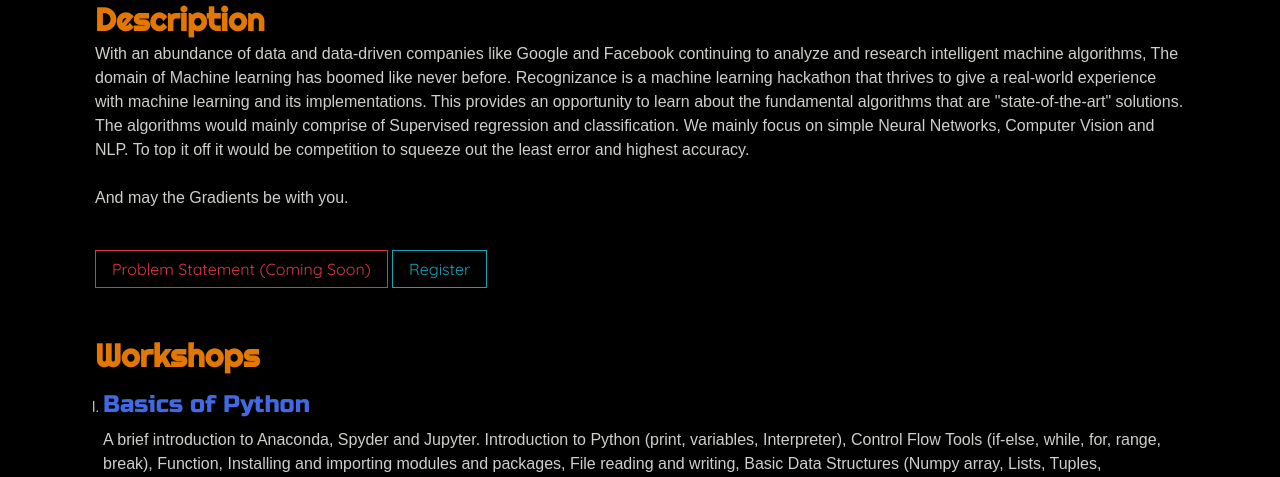
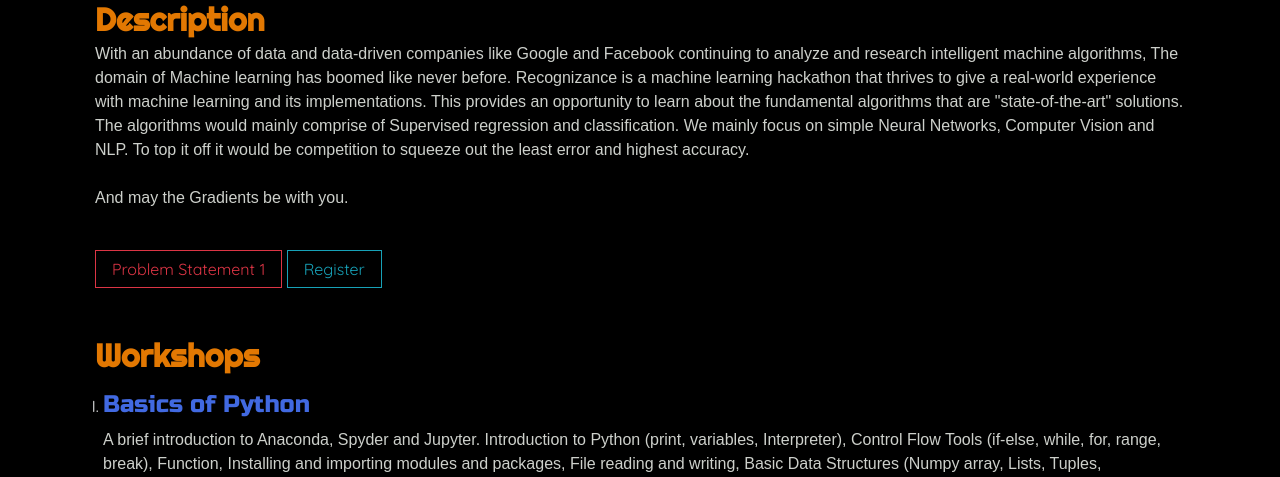
Before and after one commit to Prastuti-IIT-BHU/prastuti, a Django app: template templates/events/recognizance.html in a window 1280 px wide. Shown: the part 628-1105 px from the top of the page. Run offline with Django 3.2, Linux system fonts and the light colour scheme; the template is opened without the code that fills it, so the values that code supplies are empty; some libraries are stand-ins or nearby versions; some web fonts are replaced.

Commit message:
Update recognizance.html

```diff
--- a/templates/events/recognizance.html
+++ b/templates/events/recognizance.html
@@ -33,7 +33,7 @@
                 and NLP. To top it off it would be competition to squeeze out the least error
                 and highest accuracy.<br><br>And may the Gradients be with you.</p>
           <span><a class="btn btn-outline-danger btn-md mt-4 px-3 rounded-0 no-btn-shadow " data-tilt target="_blank"
-            href="#">Problem Statement (Coming Soon)</a></span>
+            href="https://www.kaggle.com/c/recognizance-1/">Problem Statement 1</a></span>
           <span><a class="btn btn-outline-info btn-md mt-4 px-3 rounded-0 no-btn-shadow"
             href="{% url 'event_registration:register' 'Recognizance' %}">
             Register
```
